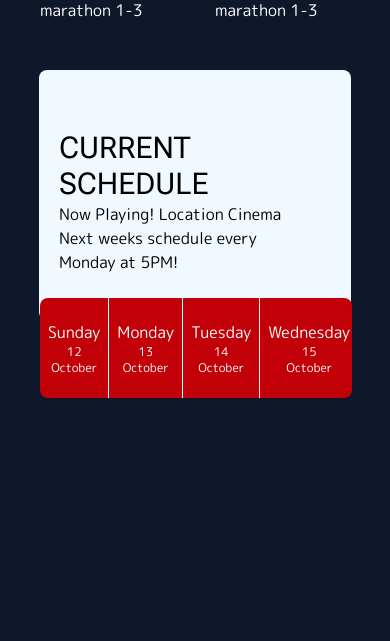
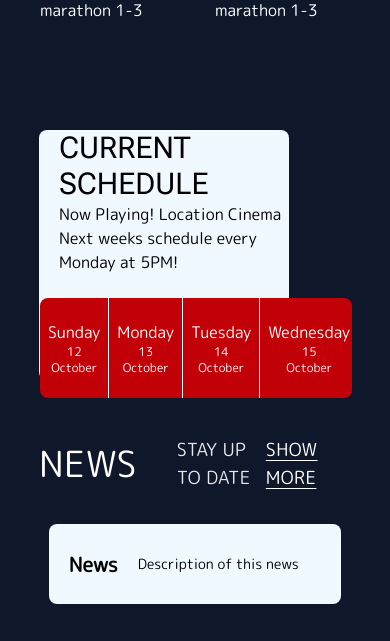
Before and after one commit to bchanowski/ReactCinema, a React (Vite) app: page / in a window 390 px wide. Shown: the part 653-1294 px from the top of the page. Before the commit the page ends 1051 px from the top, so only its background shows below. Built offline with nearby package versions, Linux system fonts and the light colour scheme; a web font is replaced by a local one.

Commit message:
Started working on news section

```diff
--- /dev/null
+++ b/src/components/News/News.tsx
@@ -0,0 +1,14 @@
+type Props = {};
+
+const News = (props: Props) => {
+  return (
+    <div className="bg-sky-50 text-black w-[75%] rounded-lg mt-10 h-[80px] text-xl p-5 flex items-center font-bold">
+      News
+      <p className="font-normal ml-5 text-sm wrap-break-word">
+        Description of this news
+      </p>
+    </div>
+  );
+};
+
+export default News;
--- /dev/null
+++ b/src/components/News/NewsSection.tsx
@@ -0,0 +1,20 @@
+import News from "./News";
+
+const NewsSection = () => {
+  return (
+    <div className="h-[200px] w-full sm:w-[635px] md:w-[760px] lg:w-[1024px] xl:w-[1200px] 2xl:w-[1400px] flex items-center text-white mt-10 flex-col">
+      <div className="w-[80%] flex justify-between items-start tracking-wide">
+        <p className="text-4xl flex items-center h-[40px]">
+          NEWS{" "}
+          <span className="text-lg ml-10 text-gray-200">STAY UP TO DATE</span>
+        </p>
+        <span className="flex text-lg items-center h-[40px] underline underline-offset-4 cursor-pointer hover:no-underline">
+          SHOW MORE
+        </span>
+      </div>
+      <News />
+    </div>
+  );
+};
+
+export default NewsSection;
--- a/src/components/Schedule/DatePicker.tsx
+++ b/src/components/Schedule/DatePicker.tsx
@@ -11,7 +11,7 @@ for (let i = 0; i < 7; i++) {
 const DatePicker = () => {
   const setDate = useDateStore((state) => state.setDate);
   return (
-    <div className="flex w-[80%] sm:w-[550px] lg:w-[600px] xl:w-[700px] 2xl:w-[805px] h-[100px] lg:h-[140px] justify-between bg-red-700 rounded-lg absolute left-10 sm:left-20 lg:left-100 xl:left-130 top-57 sm:top-60 lg:top-50 text-white overflow-scroll">
+    <div className="flex w-[80%] sm:w-[550px] lg:w-[600px] xl:w-[700px] 2xl:w-[805px] h-[100px] lg:h-[140px] justify-between bg-red-700 rounded-lg absolute left-10 sm:left-20 lg:left-100 xl:left-130 top-57 sm:top-60 lg:top-50 text-white overflow-x-auto z-1">
       {dates.map((date, index) => (
         <span
           key={index}
--- a/src/components/Schedule/MovieSchedule.tsx
+++ b/src/components/Schedule/MovieSchedule.tsx
@@ -4,9 +4,9 @@ import ScheduleList from "./ScheduleList";
 
 const MovieSchedule = () => {
   return (
-    <div className="w-full sm:w-[635px] mdw-[760px] lg:w-[1024px] xl:w-[1200px] 2xl:w-[1400px] flex justify-center relative">
-      <div className="w-[80%] h-[250px] lg:h-[300px] bg-sky-50 rounded-lg">
-        <div className="flex xl:justify-center flex-col h-full ml-5 w-[80%] sm:w-[60%] mt-15 xl:mt-0">
+    <div className="w-full sm:w-[635px] md:w-[760px] lg:w-[1024px] xl:w-[1200px] 2xl:w-[1400px] flex justify-center relative">
+      <div className="w-[80%]">
+        <div className="flex xl:justify-center flex-col pl-5 w-[80%] sm:w-full mt-15 xl:mt-0 h-[250px] lg:h-[300px] bg-sky-50 rounded-lg">
           <Title text="CURRENT SCHEDULE" side="left" color="black" />
           <p>Now Playing! Location Cinema</p>
           <p>Next weeks schedule every Monday at 5PM!</p>
--- a/src/components/Schedule/ScheduleList.tsx
+++ b/src/components/Schedule/ScheduleList.tsx
@@ -5,14 +5,14 @@ import MoviePanel from "./MoviePanel";
 const ScheduleList = () => {
   const date = useDateStore((state) => state.date);
   return (
-    <div className="text-white bg-blue-100 rounded-l mt-6">
+    <div className="text-white rounded-l mt-6">
       {date && (
-        <div className="animate-slideUp" key={date.toISOString()}>
-          <p>
+        <div className="animate-slideUp bg-blue-100" key={date.toISOString()}>
+          <div>
             {scheduleList[date.getDay()].movies.map((movie, index) => (
               <MoviePanel key={index} movie={movie} />
             ))}
-          </p>
+          </div>
         </div>
       )}
     </div>
--- a/src/pages/MainPage.tsx
+++ b/src/pages/MainPage.tsx
@@ -1,5 +1,6 @@
 import EventsSlider from "../components/Events/EventsSlider";
 import MoviesCarousel from "../components/MoviesCarousel/MoviesCarousel";
+import NewsSection from "../components/News/NewsSection";
 import MovieSchedule from "../components/Schedule/MovieSchedule";
 import Title from "../components/Title/Title";
 
@@ -15,6 +16,7 @@ const MainPage = () => {
       </div>
       {/*<MoviesCarousel />*/}
       <MovieSchedule />
+      <NewsSection />
     </div>
   );
 };
```
